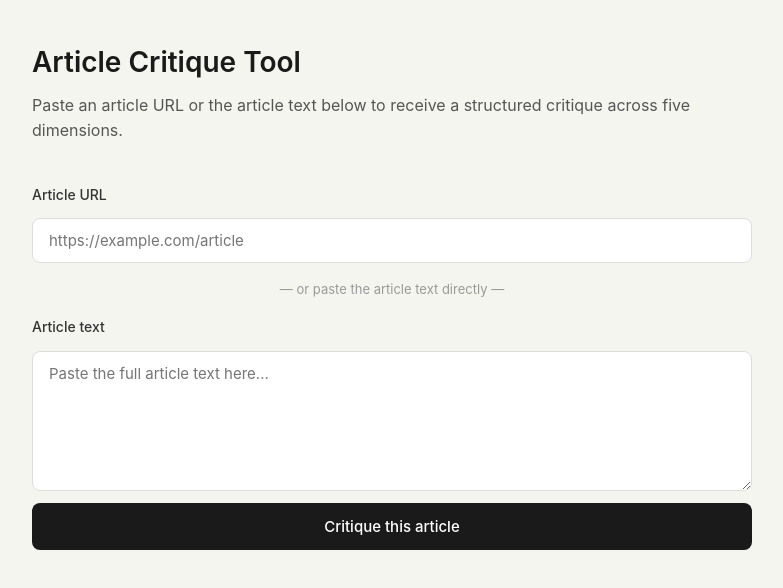
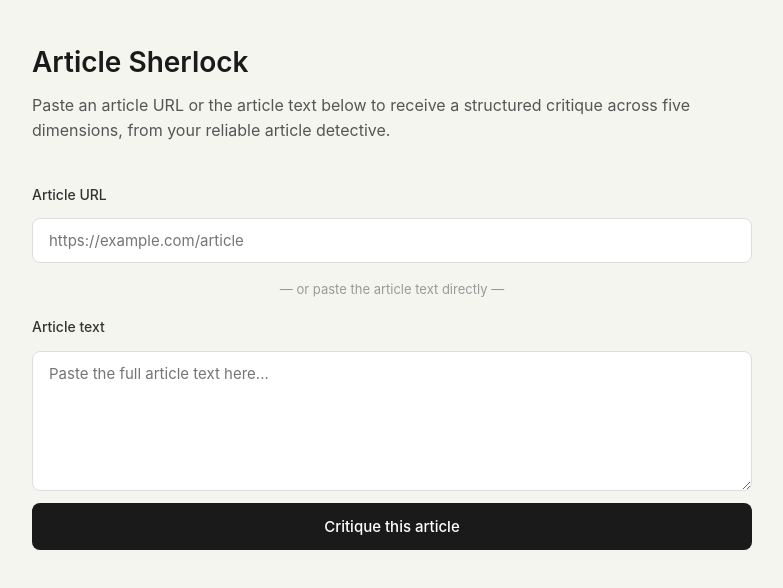
Before and after one commit to deb-lines/article-critique-tool, a website: page index.html in a window 1280 px wide. Shown: the whole page, without its empty margins (248-1031 px from the left). Drawn offline with Linux system fonts and the light colour scheme.

Commit message:
Update index.html title and subtitle to reflect new branding as "Article Sherlock" and enhance user guidance.

```diff
--- a/index.html
+++ b/index.html
@@ -3,7 +3,7 @@
 <head>
   <meta charset="UTF-8">
   <meta name="viewport" content="width=device-width, initial-scale=1.0">
-  <title>Article Critique Tool</title>
+  <title>Article Sherlock</title>
   <link rel="stylesheet" href="style.css">
 </head>
 <body>
@@ -11,8 +11,8 @@
   <div class="container">
 
     <header>
-      <h1>Article Critique Tool</h1>
-      <p class="subtitle">Paste an article URL or the article text below to receive a structured critique across five dimensions.</p>
+      <h1>Article Sherlock</h1>
+      <p class="subtitle">Paste an article URL or the article text below to receive a structured critique across five dimensions, from your reliable article detective.</p>
     </header>
 
     <div class="input-section">
```
